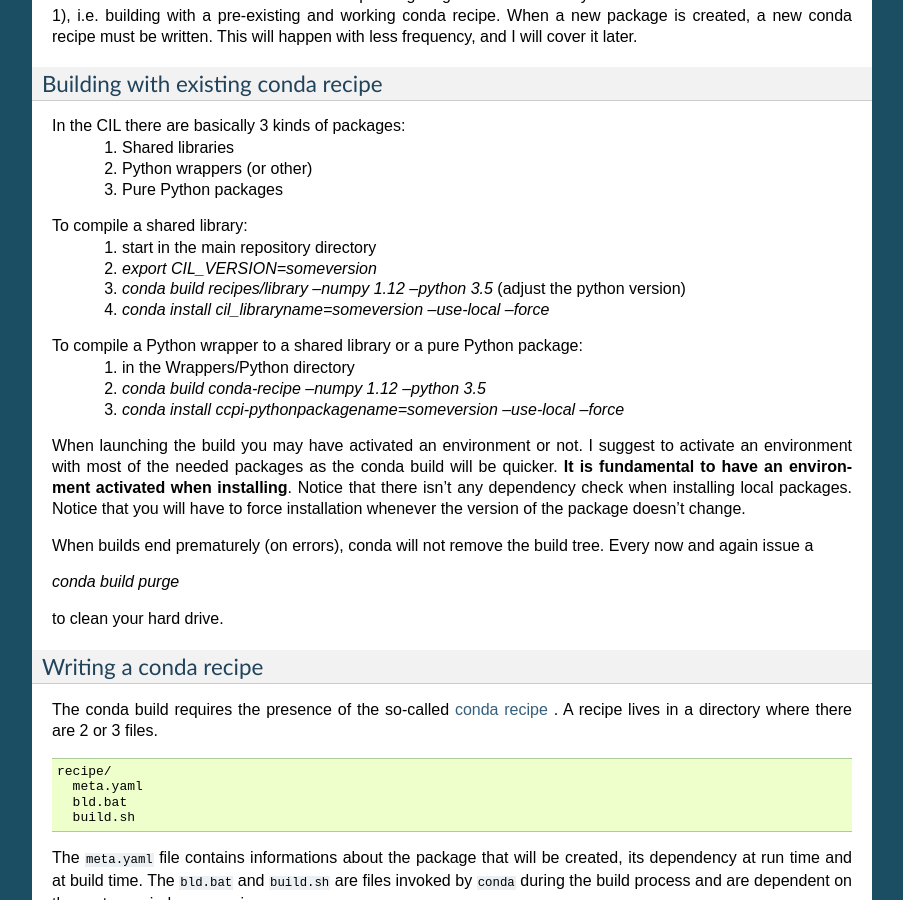
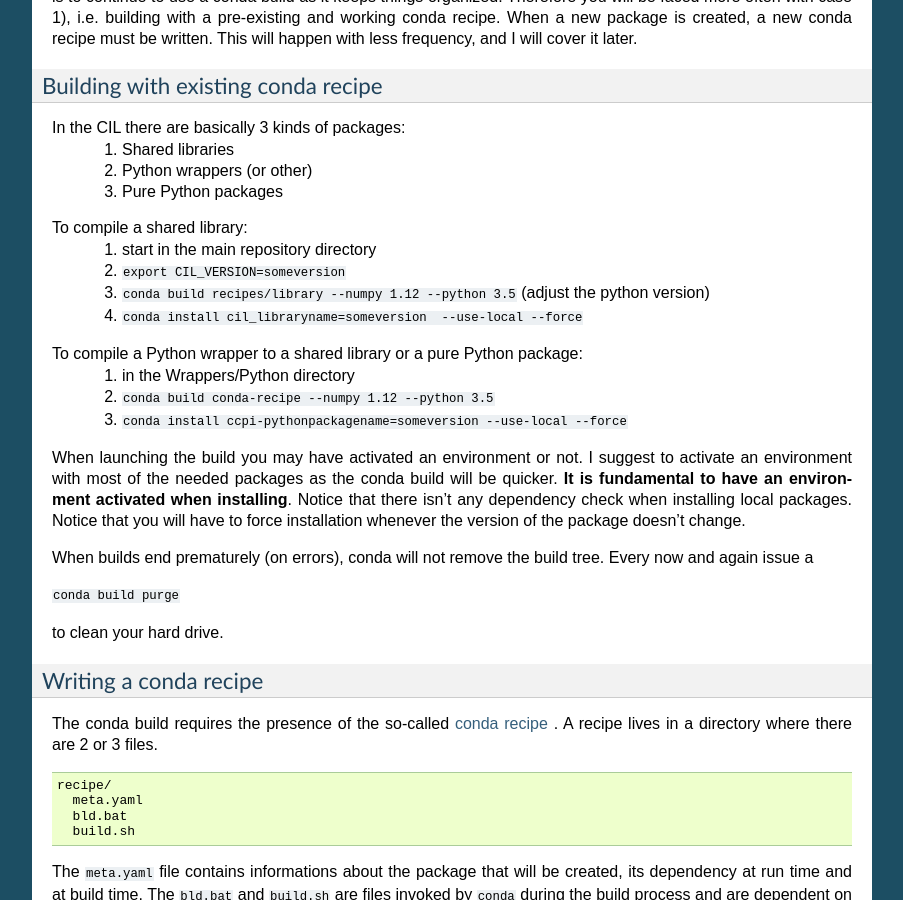
Before and after one commit to vais-ral/CIL-Docs, a Sphinx documentation site: the page built from docs/developer_guide.rst, in a window 1280 px wide and 900 px high, scrolled down 2787 px. Shown: the whole window, without its empty margins (198-1101 px from the left). Built offline with Sphinx 7.4.7, drawn with Linux system fonts in a browser that asks for light colours.

Commit message:
fixed monospace delimiter

```diff
--- a/docs/developer_guide.rst
+++ b/docs/developer_guide.rst
@@ -104,7 +104,7 @@ The first thing to do is to create an environment. This is achieved by:
 
   conda create --name <environment_name> python=3.5 <other packages>
 
-Basically this instructs conda to create an environment named `<environment_name>` with python 3.5. You can also specify a list of other packages you want to install in your enviroment at creation time.
+Basically this instructs conda to create an environment named ``<environment_name>`` with python 3.5. You can also specify a list of other packages you want to install in your enviroment at creation time.
 
 You can delete an environment by:
 
@@ -160,14 +160,14 @@ In the CIL there are basically 3 kinds of packages:
 
 To compile a shared library:
   1. start in the main repository directory
-  2. `export CIL_VERSION=someversion`
-  3. `conda build recipes/library --numpy 1.12 --python 3.5` (adjust the python version)
-  4. `conda install cil_libraryname=someversion  --use-local --force`
+  2. ``export CIL_VERSION=someversion``
+  3. ``conda build recipes/library --numpy 1.12 --python 3.5`` (adjust the python version)
+  4. ``conda install cil_libraryname=someversion  --use-local --force``
 
 To compile a Python wrapper to a shared library or a pure Python package:
   1. in the Wrappers/Python directory
-  2. `conda build conda-recipe --numpy 1.12 --python 3.5`
-  3. `conda install ccpi-pythonpackagename=someversion --use-local --force`
+  2. ``conda build conda-recipe --numpy 1.12 --python 3.5``
+  3. ``conda install ccpi-pythonpackagename=someversion --use-local --force``
 
 When launching the build you may have activated an environment or not. I suggest to activate an environment with most of the needed packages as the conda build will be quicker. **It is fundamental to have an environment activated when installing**.
 Notice that there isn't any dependency check when installing local packages.
@@ -175,7 +175,7 @@ Notice that you will have to force installation whenever the version of the pack
 
 When builds end prematurely (on errors), conda will not remove the build tree. Every now and again issue a
 
-`conda build purge`
+``conda build purge``
 
 to clean your hard drive.
 
```
